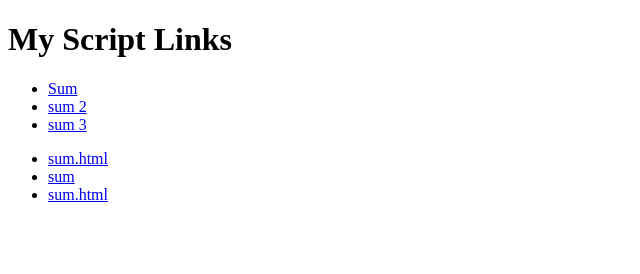
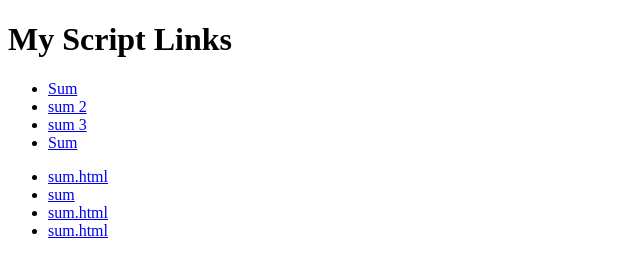
Before and after one commit to tallerdeldiablo/100-JS-scripts, a plain HTML site: page index.html in a window 1280 px wide. Shown: the whole page, without its empty margins (0-640 px from the left). Drawn offline with Linux system fonts and the light colour scheme.

Commit message:
Update index.html

```diff
--- a/index.html
+++ b/index.html
@@ -9,6 +9,8 @@
     <li><a href="/sum.html"> Sum</a></li>
     <li><a href="sum">sum 2</a></li>
    <li><a href="scripts/sum.html">sum 3 </a></li>
+
+  <li><a href="https://tallerdeldiablo.github.io/100-JS-scripts/sum.html"> Sum</a>
 </ul>
 
   <ul id="script-links"></ul>
```
